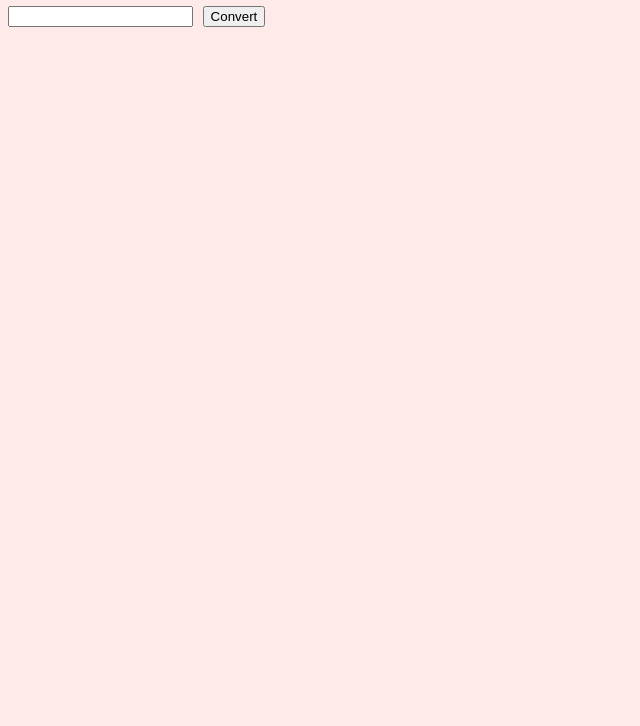
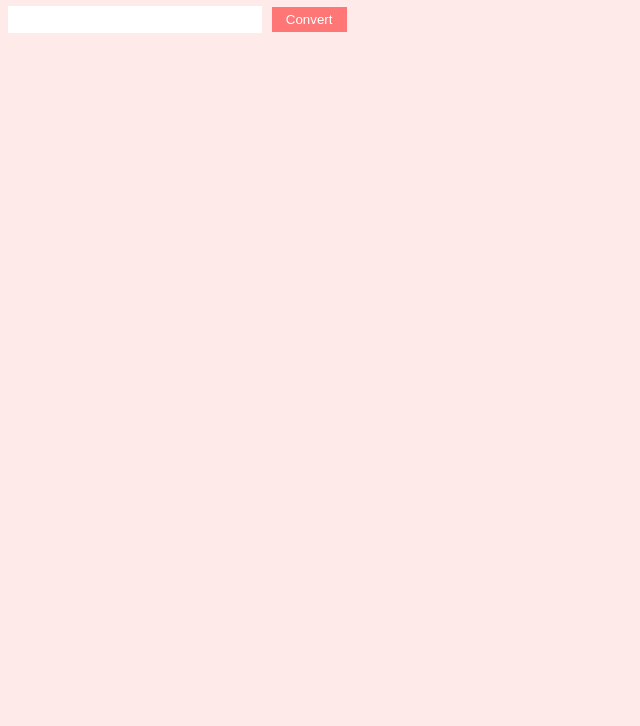
Before and after one commit to apark8/YouTunes, a website with bundled scripts: page converter.html in a window 1280 px wide. Shown: the part 74-800 px from the top of the page, without its empty margins (0-640 px from the left). Built offline with nearby package versions, Linux system fonts and the light colour scheme.

Commit message:
more touching up

```diff
--- a/converter.html
+++ b/converter.html
@@ -8,8 +8,8 @@
 
 <body>
     <h1>Converter</h1>
-    <input name="geturl" type="text" id="url" />
-    <button onclick="convert(document.getElementById('url').value);">Convert</button>
+    <input class="input" name="geturl" type="text" id="url" />
+    <button class="btn convert" onclick="convert(document.getElementById('url').value);">Convert</button>
 
     <script src="converter.js"></script>
 </body>
--- a/playlist.js
+++ b/playlist.js
@@ -3,7 +3,7 @@ const fs = parent.require('fs');
 
 function movePlayButton() {
     const SPEED = 300;
-    playButtons = document.getElementsByClassName('playbtn');
+    playButtons = document.getElementsByClassName('btn play');
     var animation = anime.timeline({
         easing: 'easeOutExpo',
         duration: playButtons.length * SPEED
@@ -19,8 +19,8 @@ function movePlayButton() {
 
 function play(path) {
     var audio = new Audio(path);
+    audio.play();
     movePlayButton();
-    audio.play();
 }
 
 //get files in playlist
@@ -33,6 +33,6 @@ for (var i = 0; i < files.length; i++) {
     var row = table.insertRow(i);
     var playbtn = row.insertCell(0);
     var song = row.insertCell(1);
-    playbtn.innerHTML = '<button class="playbtn" onclick="play(\'' + PATH + files[i] + '\')"></button>';
+    playbtn.innerHTML = '<button class="btn play" onclick="play(\'' + PATH + files[i] + '\')"></button>';
     song.innerHTML = files[i];
 }
--- a/style.css
+++ b/style.css
@@ -37,11 +37,26 @@ body {
     border: none;
 }
 
-.playbtn {
+.input {
+    border: none;
     height: 25px;
-    width: 25px;
+    width: 250px;
+}
+
+.btn {
     background-color: rgb(255, 118, 118);
+    color: rgb(255, 255, 255);
     border: none;
     cursor: pointer;
+}
+
+.convert {
+    height: 25px;
+    width: 75px;
+}
+
+.play {
+    height: 20px;
+    width: 20px;
     border-radius: 50%;
 }
```
